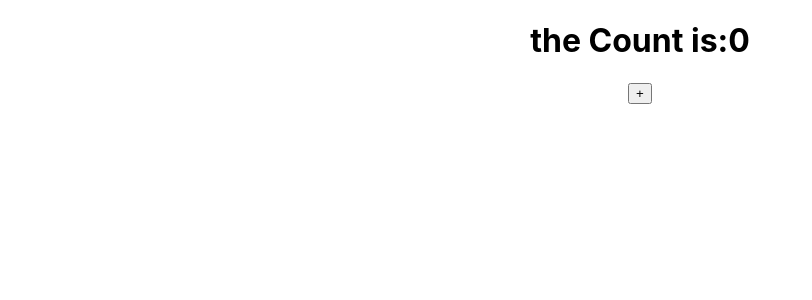
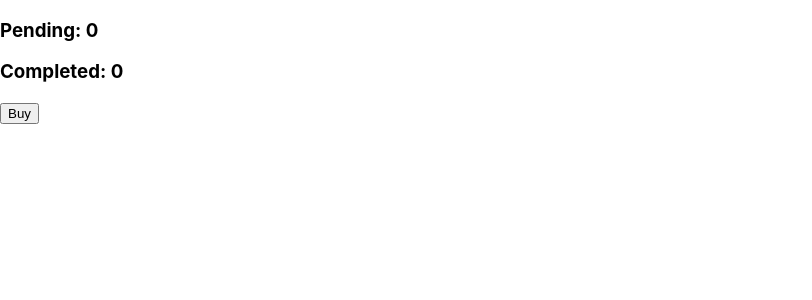
Before and after one commit to noribrra/todolist-using-react, a React (Create React App) app: page / in a window 1280 px wide. Shown: the top 300 px of the page, without its empty margins (0-812 px from the left). Built offline with nearby package versions, Linux system fonts and the light colour scheme.

Commit message:
volove problem

```diff
--- a/src/App.js
+++ b/src/App.js
@@ -1,20 +1,31 @@
 import { useState } from "react";
-import "./App.css";
 
-function App() {
-  const [count, setcount] = useState(0);
-  function add() {
-    setcount(count + 1);
-    setcount((c) => {
+export default function RequestTracker() {
+  const [pending, setPending] = useState(0);
+  const [completed, setCompleted] = useState(0);
+
+  async function handleClick() {
+    setPending(pending + 1);
+    await delay(8000);
+    setPending((c) => {
+      return c - 1;
+    });
+    setCompleted((c) => {
       return c + 1;
     });
   }
+
   return (
-    <div className="App">
-      <h1> the Count is:{count}</h1>
-      <button onClick={add}>+</button>
-    </div>
+    <>
+      <h3>Pending: {pending}</h3>
+      <h3>Completed: {completed}</h3>
+      <button onClick={handleClick}>Buy</button>
+    </>
   );
 }
 
-export default App;
+function delay(ms) {
+  return new Promise((resolve) => {
+    setTimeout(resolve, ms);
+  });
+}
```
